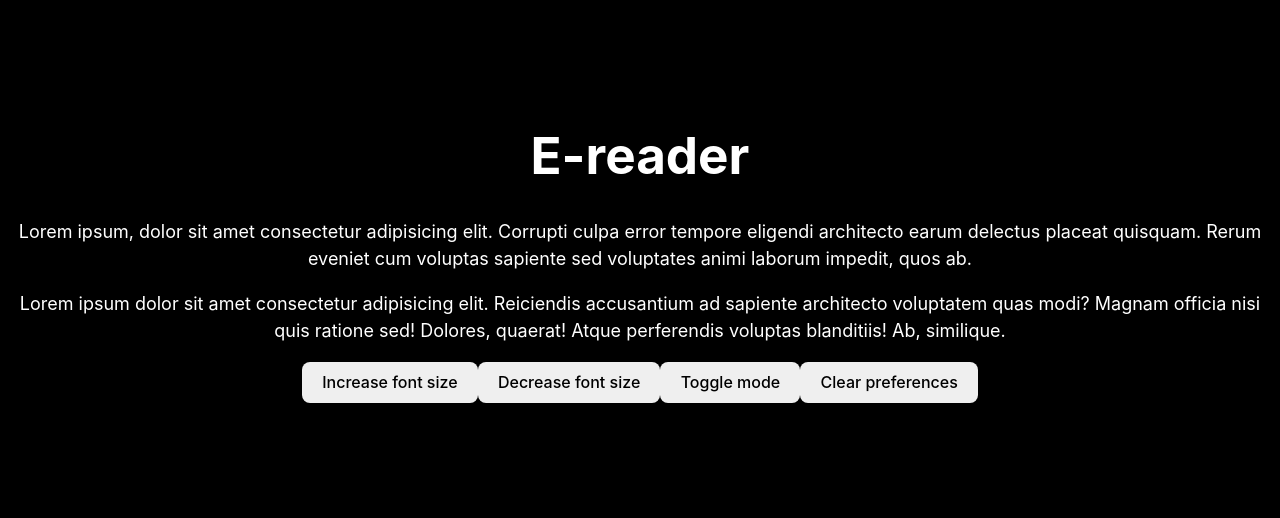
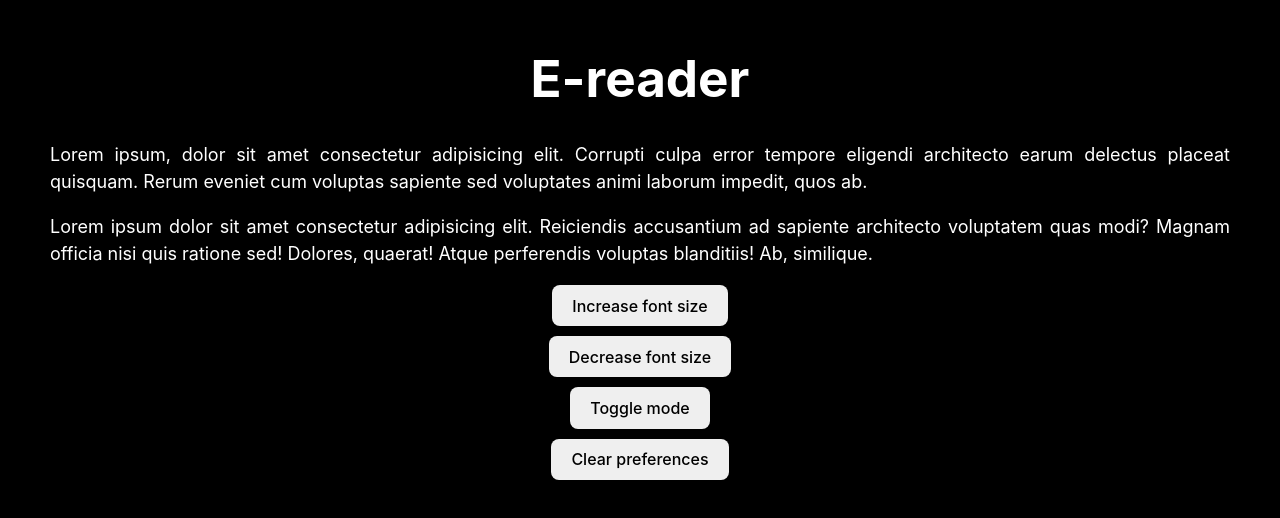
Before and after one commit to biancashiromoto/eReader, a React (Vite) app: page / in a window 1280 px wide. Shown: the part 152-670 px from the top of the page. Built offline with nearby package versions, Linux system fonts and the light colour scheme.

Commit message:
refactor: Replace button tags for component Button

```diff
--- a/src/App.tsx
+++ b/src/App.tsx
@@ -2,6 +2,7 @@ import { useEffect, useState } from "react";
 import "./App.css";
 import Utils from "./utils/Utils";
 import { actions, configType } from "./types/Types";
+import Button from "./components/Button/Button";
 
 function App() {
   const utils = new Utils();
@@ -42,6 +43,7 @@ function App() {
     <div>
       <h1>E-reader</h1>
       <article
+        className="text-display"
       >
         <p
           style={{fontSize:`${config.fontSize}px`}}
@@ -54,28 +56,28 @@ function App() {
           Lorem ipsum dolor sit amet consectetur adipisicing elit. Reiciendis accusantium ad sapiente architecto voluptatem quas modi? Magnam officia nisi quis ratione sed! Dolores, quaerat! Atque perferendis voluptas blanditiis! Ab, similique.
         </p>
       </article>
-      <button
+      <div className="buttons-container">
+        <Button
           name="increase-font-size"
+          label="Increase font size"
           onClick={() => changeFontSize("increase")}
-      >
-        Increase font size
-      </button>
-      <button
+        />
+        <Button
           name="decrease-font-size"
+          label="Decrease font size"
           onClick={() => changeFontSize("decrease")}
-      >
-        Decrease font size
-      </button>
-      <button
+        />
+        <Button
+          name="toggle-mode"
+          label="Toggle mode"
           onClick={() => toggleMode()}
-      >
-        Toggle mode
-      </button>
-      <button
+        />
+        <Button
+          name="clear-preferences"
+          label="Clear preferences"
           onClick={() => clearPreferences()}
-      >
-        Clear preferences
-      </button>
+        />
+      </div>
     </div>
   )
 }
```
Lines whose indentation alone changed are shown as unchanged.
